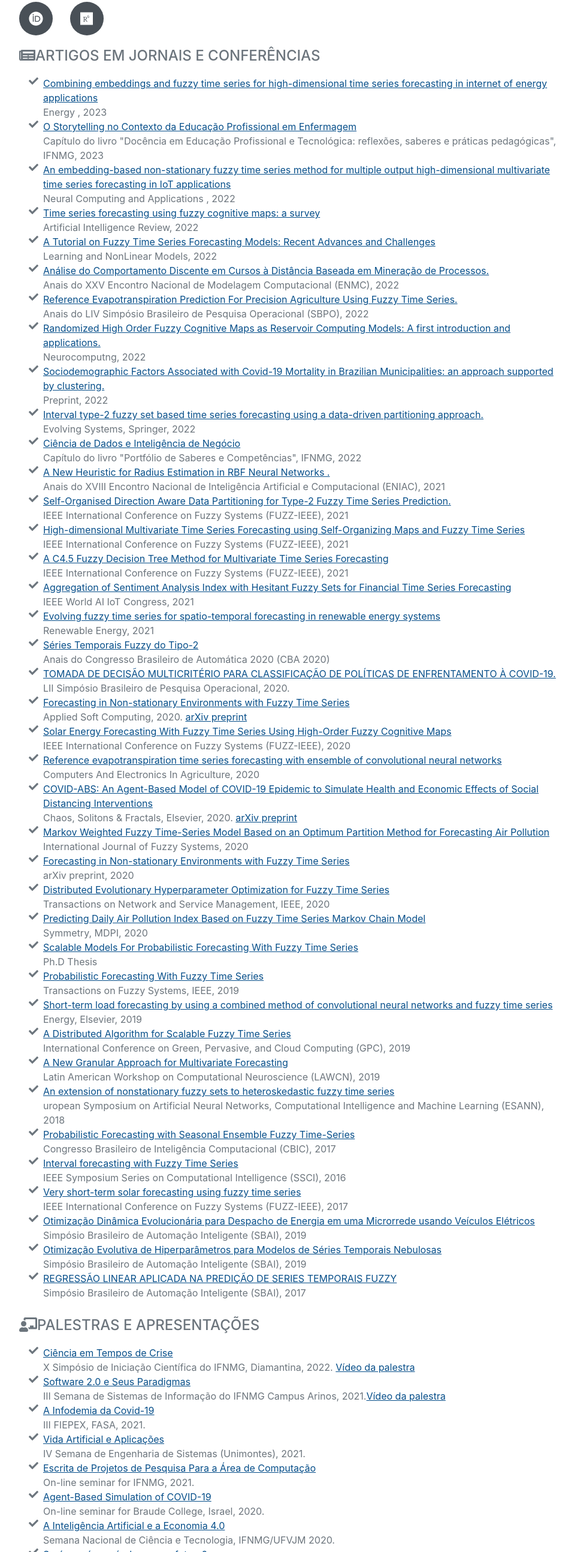
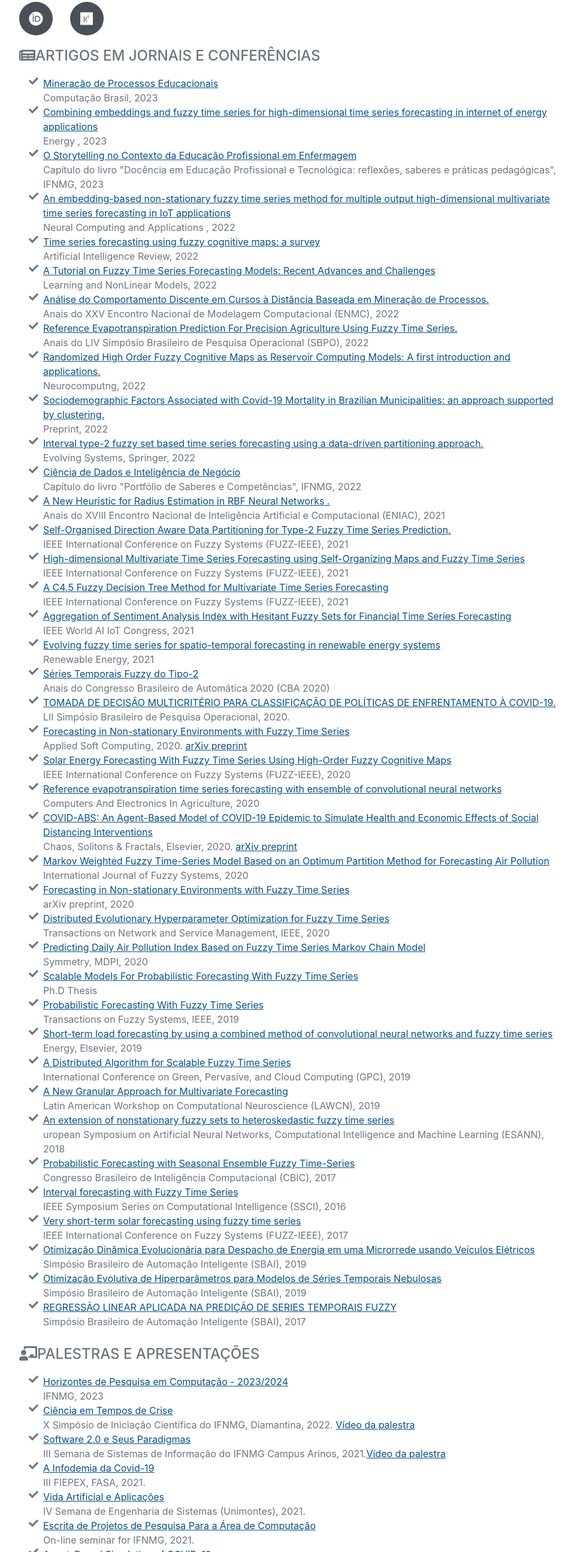
Before and after one commit to petroniocandido/petroniocandido.github.io, a plain HTML site: page pt-br/index.html in a window 1280 px wide. Shown: the part 6155-8742 px from the top of the page at 60% size, without its empty margins (288-1246 px from the left). Drawn offline with nearby package versions, Linux system fonts and the light colour scheme; a web font is replaced by a local one.

Commit message:
Atualização

```diff
--- a/pt-br/index.html
+++ b/pt-br/index.html
@@ -428,6 +428,7 @@
         </div>
         <div class="subheading mb-3"><i class="fas fa-newspaper"></i>Artigos em Jornais e Conferências</div>
         <ul class="fa-ul mb-0">
+          <li><i class="fa-li fa fa-check"></i><a href="https://www.sbc.org.br/component/flippingbook/book/60/1?page=44">Mineração de Processos Educacionais</a><br /> Computação Brasil, 2023</li>
 		<li><i class="fa-li fa fa-check"></i><a href="https://doi.org/10.1016/j.energy.2023.127072">Combining embeddings and fuzzy time series for high-dimensional time series forecasting in internet of energy applications</a><br /> Energy , 2023</li>
 		<li><i class="fa-li fa fa-check"></i><a href="https://documento.ifnmg.edu.br/action.php?kt_path_info=ktcore.actions.document.view&fDocumentId=56726">O Storytelling no Contexto da Educação Profissional em Enfermagem</a><br /> Capítulo do livro "Docência em Educação Profissional e Tecnológica: reflexões, saberes e práticas pedagógicas", IFNMG, 2023</li>
 		<li><i class="fa-li fa fa-check"></i><a href="https://doi.org/10.1007/s00521-022-08120-5">An embedding-based non-stationary fuzzy time series method for multiple output high-dimensional multivariate time series forecasting in IoT applications</a><br /> Neural Computing and Applications , 2022</li>
@@ -471,7 +472,8 @@
 		<br />
 		<div class="subheading mb-3"><i class="fas fa-chalkboard-teacher"></i>Palestras e Apresentações</div>
 		<ul class="fa-ul mb-0">
-			<li><i class="fa-li fa fa-check"></i><a	href="https://docs.google.com/presentation/d/1u9shdOZT575GQrC0VZM4SPVHSeZ-H2WLZpbauFX-pNI/edit?usp=sharing">Ciência em Tempos de Crise</a><br />X Simpósio de Iniciação Científica do IFNMG, Diamantina, 2022. <a href="https://www.youtube.com/watch?v=NzH8Io1AsUA&t=6538s">Vídeo da palestra</a></li>
+			<li><i class="fa-li fa fa-check"></i><a	href="https://bit.ly/tendencias_pesquisa_2023">Horizontes de Pesquisa em Computação - 2023/2024</a><br />IFNMG, 2023</li>
+      <li><i class="fa-li fa fa-check"></i><a	href="https://docs.google.com/presentation/d/1u9shdOZT575GQrC0VZM4SPVHSeZ-H2WLZpbauFX-pNI/edit?usp=sharing">Ciência em Tempos de Crise</a><br />X Simpósio de Iniciação Científica do IFNMG, Diamantina, 2022. <a href="https://www.youtube.com/watch?v=NzH8Io1AsUA&t=6538s">Vídeo da palestra</a></li>
 			<li><i class="fa-li fa fa-check"></i><a	href="https://bit.ly/palestra_software20">Software 2.0 e Seus Paradigmas</a><br />III Semana de Sistemas de Informação do IFNMG Campus Arinos, 2021.<a href="https://www.youtube.com/watch?v=SL39JKwIPt8">Vídeo da palestra</a></li>
 			<li><i class="fa-li fa fa-check"></i><a	href="https://bit.ly/covid_infodemia">A Infodemia da Covid-19</a><br />III FIEPEX, FASA, 2021.</li>
 			<li><i class="fa-li fa fa-check"></i><a	href="http://bit.ly/ses_alife">Vida Artificial e Aplicações</a><br />IV Semana de Engenharia de Sistemas (Unimontes), 2021.</li>
```
Also changed, not shown: index.html (+2 -0 lines).
